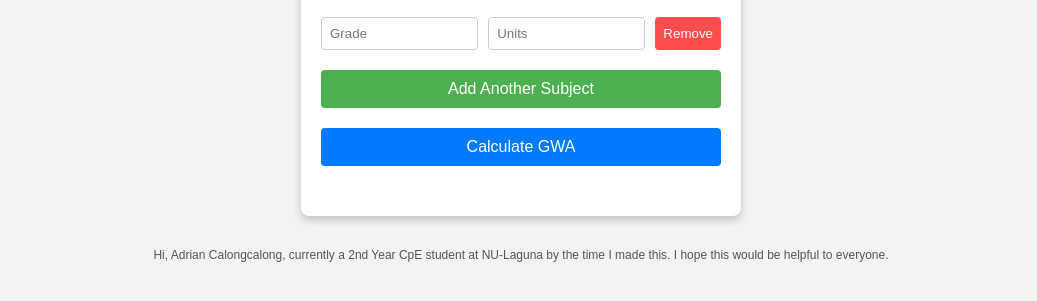
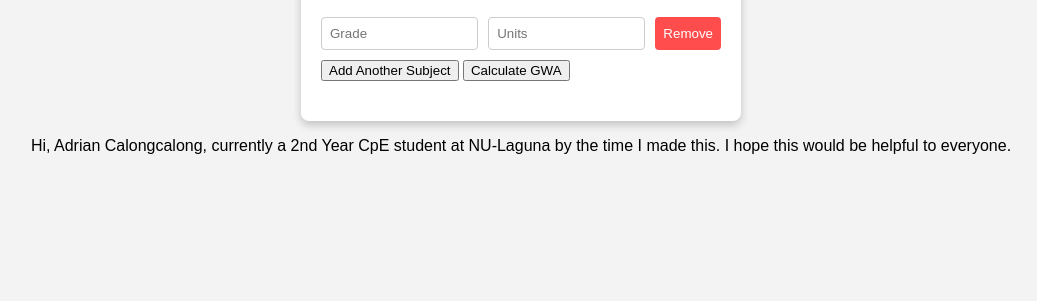
Before and after one commit to DreyLicht/NU-GWA-Calculator, a plain HTML site: page index.html in a window 1280 px wide. Shown: the part 101-402 px from the top of the page, without its empty margins (119-1156 px from the left). Drawn offline with Linux system fonts and the light colour scheme.

Commit message:
Update style.css

```diff
--- a/style.css
+++ b/style.css
@@ -45,34 +45,4 @@ h1 {
   cursor: pointer;
 }
 
-#add-grade, #calculate-gwa {
-  width: 100%;
-  padding: 10px;
-  margin: 10px 0;
-  border: none;
-  border-radius: 4px;
-  cursor: pointer;
-  font-size: 16px;
-}
-
-#add-grade {
-  background-color: #4CAF50;
-  color: white;
-}
-
-#calculate-gwa {
-  background-color: #007BFF;
-  color: white;
-}
-
-h2 {
-  text-align: center;
-  color: #333;
-}
-
-footer {
-  text-align: center;
-  margin-top: 20px;
-  font-size: 12px;
-  color: #555;
-}
+#add-grade,
```
